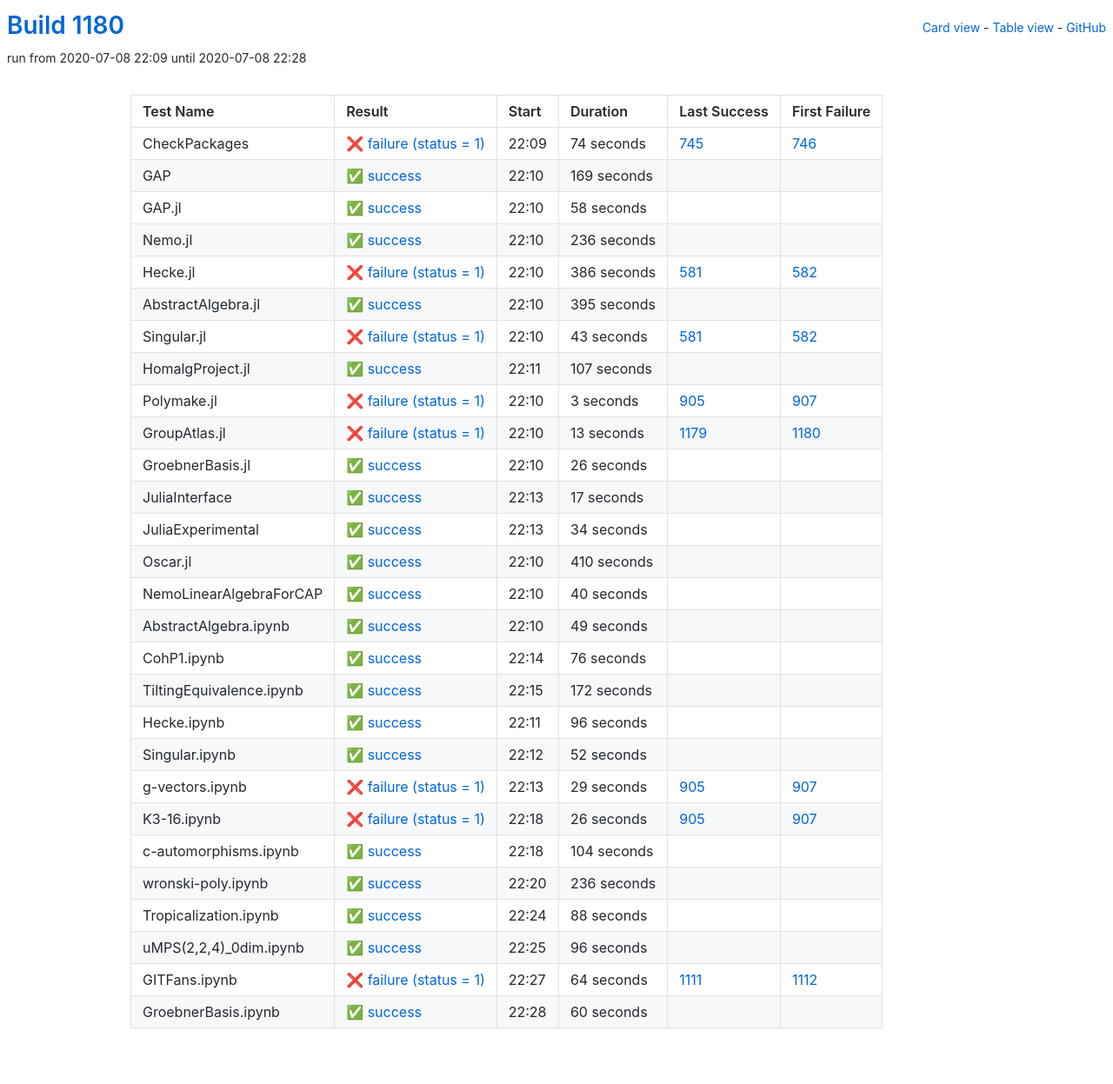
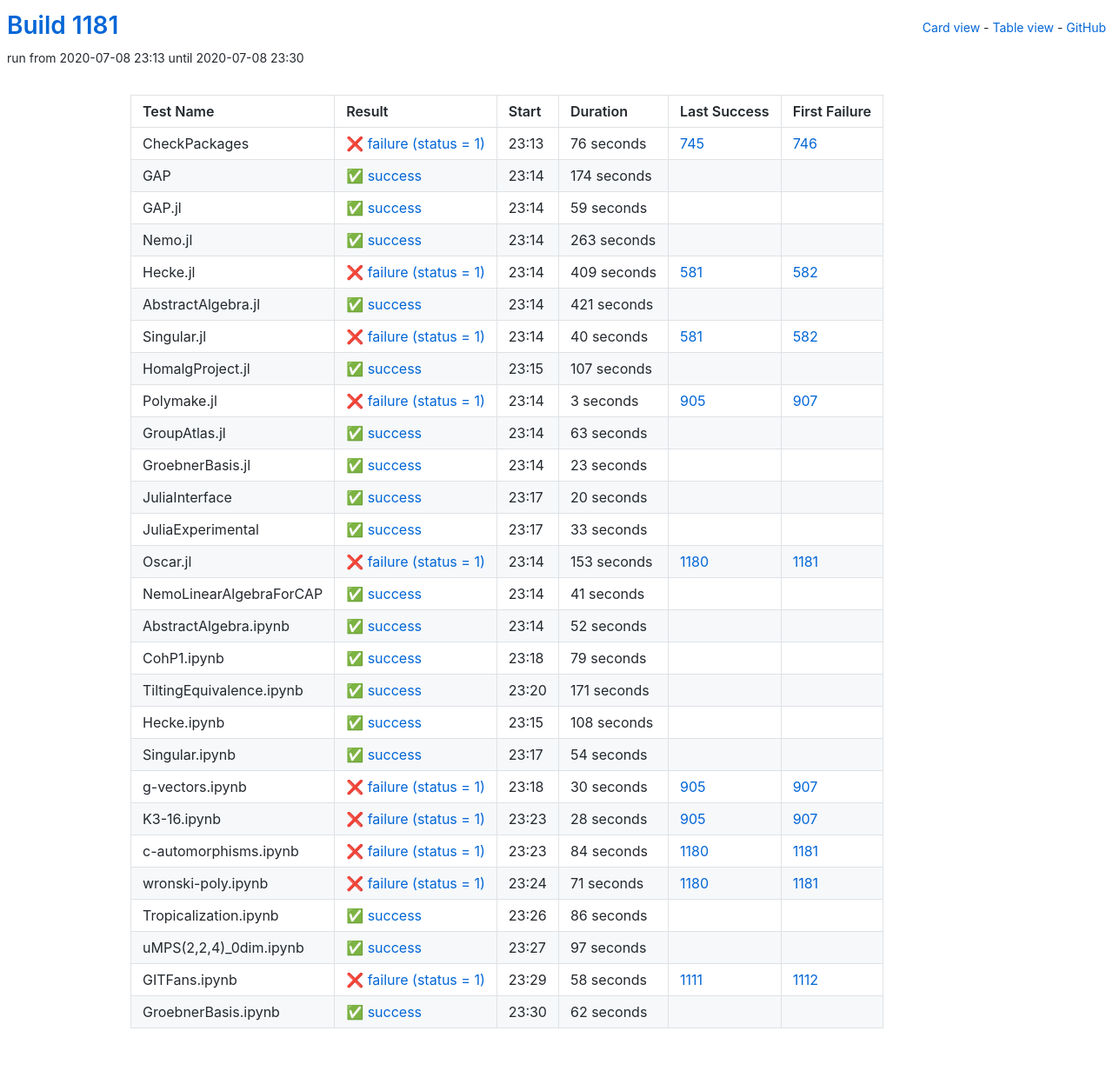
Before and after one commit to oscar-system/oscar-ci-status-1.4, a Jekyll site: the page built from table.html, in a window 1280 px wide. Shown: the whole page at 87% size. Built offline with Jekyll 4.4.1, drawn with Linux system fonts in a browser that asks for light colours.

Commit message:
Build #1181

```diff
--- a/_data/ci.yml
+++ b/_data/ci.yml
@@ -1,6 +1,6 @@
 ---
-build: 1180
-build_url: https://oscarci.mathematik.uni-kl.de/job/oscar-julia-1.4/1180/
+build: 1181
+build_url: https://oscarci.mathematik.uni-kl.de/job/oscar-julia-1.4/1181/
 job: oscar-julia-1.4
 organization: oscar-system
 repo: oscar-ci-status-1.4
@@ -8,92 +8,92 @@ repourl: https://github.com/oscar-system/oscar-ci-status-1.4
 tests:
 - name: CheckPackages
   id: checkpackages
-  log: https://oscarci.mathematik.uni-kl.de/job/oscar-julia-1.4/1180/artifact/logs/build-1180/CheckPackages.log
-  start: 2020-07-08 22:09
+  log: https://oscarci.mathematik.uni-kl.de/job/oscar-julia-1.4/1181/artifact/logs/build-1181/CheckPackages.log
+  start: 2020-07-08 23:13
   success: false
   exitcode: 1
   status: failure
-  duration: 74
+  duration: 76
   last_success: 745
   last_success_url: https://oscarci.mathematik.uni-kl.de/job/oscar-julia-1.4/745/
   first_failure: 746
   first_failure_url: https://oscarci.mathematik.uni-kl.de/job/oscar-julia-1.4/746/
 - name: GAP
   id: gap
-  log: https://oscarci.mathematik.uni-kl.de/job/oscar-julia-1.4/1180/artifact/logs/build-1180/GAP.log
-  start: 2020-07-08 22:10
+  log: https://oscarci.mathematik.uni-kl.de/job/oscar-julia-1.4/1181/artifact/logs/build-1181/GAP.log
+  start: 2020-07-08 23:14
   success: true
   exitcode: 0
   status: success
-  duration: 169
+  duration: 174
   last_success: false
   last_success_url:
   first_failure: false
   first_failure_url:
 - name: GAP.jl
   id: gap-jl
-  log: https://oscarci.mathematik.uni-kl.de/job/oscar-julia-1.4/1180/artifact/logs/build-1180/GAP.jl.log
-  start: 2020-07-08 22:10
+  log: https://oscarci.mathematik.uni-kl.de/job/oscar-julia-1.4/1181/artifact/logs/build-1181/GAP.jl.log
+  start: 2020-07-08 23:14
   success: true
   exitcode: 0
   status: success
-  duration: 58
+  duration: 59
   last_success: false
   last_success_url:
   first_failure: false
   first_failure_url:
 - name: Nemo.jl
   id: nemo-jl
-  log: https://oscarci.mathematik.uni-kl.de/job/oscar-julia-1.4/1180/artifact/logs/build-1180/Nemo.jl.log
-  start: 2020-07-08 22:10
+  log: https://oscarci.mathematik.uni-kl.de/job/oscar-julia-1.4/1181/artifact/logs/build-1181/Nemo.jl.log
+  start: 2020-07-08 23:14
   success: true
   exitcode: 0
   status: success
-  duration: 236
+  duration: 263
   last_success: false
   last_success_url:
   first_failure: false
   first_failure_url:
 - name: Hecke.jl
   id: hecke-jl
-  log: https://oscarci.mathematik.uni-kl.de/job/oscar-julia-1.4/1180/artifact/logs/build-1180/Hecke.jl.log
-  start: 2020-07-08 22:10
+  log: https://oscarci.mathematik.uni-kl.de/job/oscar-julia-1.4/1181/artifact/logs/build-1181/Hecke.jl.log
+  start: 2020-07-08 23:14
   success: false
   exitcode: 1
   status: failure
-  duration: 386
+  duration: 409
   last_success: 581
   last_success_url: https://oscarci.mathematik.uni-kl.de/job/oscar-julia-1.4/581/
   first_failure: 582
   first_failure_url: https://oscarci.mathematik.uni-kl.de/job/oscar-julia-1.4/582/
 - name: AbstractAlgebra.jl
   id: abstractalgebra-jl
-  log: https://oscarci.mathematik.uni-kl.de/job/oscar-julia-1.4/1180/artifact/logs/build-1180/AbstractAlgebra.jl.log
-  start: 2020-07-08 22:10
+  log: https://oscarci.mathematik.uni-kl.de/job/oscar-julia-1.4/1181/artifact/logs/build-1181/AbstractAlgebra.jl.log
+  start: 2020-07-08 23:14
   success: true
   exitcode: 0
   status: success
-  duration: 395
+  duration: 421
   last_success: false
   last_success_url:
   first_failure: false
   first_failure_url:
 - name: Singular.jl
   id: singular-jl
-  log: https://oscarci.mathematik.uni-kl.de/job/oscar-julia-1.4/1180/artifact/logs/build-1180/Singular.jl.log
-  start: 2020-07-08 22:10
+  log: https://oscarci.mathematik.uni-kl.de/job/oscar-julia-1.4/1181/artifact/logs/build-1181/Singular.jl.log
+  start: 2020-07-08 23:14
   success: false
   exitcode: 1
   status: failure
-  duration: 43
+  duration: 40
   last_success: 581
   last_success_url: https://oscarci.mathematik.uni-kl.de/job/oscar-julia-1.4/581/
   first_failure: 582
   first_failure_url: https://oscarci.mathematik.uni-kl.de/job/oscar-julia-1.4/582/
 - name: HomalgProject.jl
   id: homalgproject-jl
-  log: https://oscarci.mathematik.uni-kl.de/job/oscar-julia-1.4/1180/artifact/logs/build-1180/HomalgProject.jl.log
-  start: 2020-07-08 22:11
+  log: https://oscarci.mathematik.uni-kl.de/job/oscar-julia-1.4/1181/artifact/logs/build-1181/HomalgProject.jl.log
+  start: 2020-07-08 23:15
   success: true
   exitcode: 0
   status: success
@@ -104,8 +104,8 @@ tests:
   first_failure_url:
 - name: Polymake.jl
   id: polymake-jl
-  log: https://oscarci.mathematik.uni-kl.de/job/oscar-julia-1.4/1180/artifact/logs/build-1180/Polymake.jl.log
-  start: 2020-07-08 22:10
+  log: https://oscarci.mathematik.uni-kl.de/job/oscar-julia-1.4/1181/artifact/logs/build-1181/Polymake.jl.log
+  start: 2020-07-08 23:14
   success: false
   exitcode: 1
   status: failure
@@ -116,128 +116,80 @@ tests:
   first_failure_url: https://oscarci.mathematik.uni-kl.de/job/oscar-julia-1.4/907/
 - name: GroupAtlas.jl
   id: groupatlas-jl
-  log: https://oscarci.mathematik.uni-kl.de/job/oscar-julia-1.4/1180/artifact/logs/build-1180/GroupAtlas.jl.log
-  start: 2020-07-08 22:10
-  success: false
-  exitcode: 1
-  status: failure
-  duration: 13
-  last_success: 1179
-  last_success_url: https://oscarci.mathematik.uni-kl.de/job/oscar-julia-1.4/1179/
-  first_failure: 1180
-  first_failure_url: https://oscarci.mathematik.uni-kl.de/job/oscar-julia-1.4/1180/
-- name: GroebnerBasis.jl
-  id: groebnerbasis-jl
-  log: https://oscarci.mathematik.uni-kl.de/job/oscar-julia-1.4/1180/artifact/logs/build-1180/GroebnerBasis.jl.log
-  start: 2020-07-08 22:10
+  log: https://oscarci.mathematik.uni-kl.de/job/oscar-julia-1.4/1181/artifact/logs/build-1181/GroupAtlas.jl.log
+  start: 2020-07-08 23:14
   success: true
   exitcode: 0
   status: success
-  duration: 26
+  duration: 63
+  last_success: false
+  last_success_url:
+  first_failure: false
+  first_failure_url:
+- name: GroebnerBasis.jl
+  id: groebnerbasis-jl
+  log: https://oscarci.mathematik.uni-kl.de/job/oscar-julia-1.4/1181/artifact/logs/build-1181/GroebnerBasis.jl.log
+  start: 2020-07-08 23:14
+  success: true
+  exitcode: 0
+  status: success
+  duration: 23
   last_success: false
   last_success_url:
   first_failure: false
   first_failure_url:
 - name: JuliaInterface
   id: juliainterface
-  log: https://oscarci.mathematik.uni-kl.de/job/oscar-julia-1.4/1180/artifact/logs/build-1180/JuliaInterface.log
-  start: 2020-07-08 22:13
+  log: https://oscarci.mathematik.uni-kl.de/job/oscar-julia-1.4/1181/artifact/logs/build-1181/JuliaInterface.log
+  start: 2020-07-08 23:17
   success: true
   exitcode: 0
   status: success
-  duration: 17
+  duration: 20
   last_success: false
   last_success_url:
   first_failure: false
   first_failure_url:
 - name: JuliaExperimental
   id: juliaexperimental
-  log: https://oscarci.mathematik.uni-kl.de/job/oscar-julia-1.4/1180/artifact/logs/build-1180/JuliaExperimental.log
-  start: 2020-07-08 22:13
+  log: https://oscarci.mathematik.uni-kl.de/job/oscar-julia-1.4/1181/artifact/logs/build-1181/JuliaExperimental.log
+  start: 2020-07-08 23:17
   success: true
   exitcode: 0
   status: success
-  duration: 34
+  duration: 33
   last_success: false
   last_success_url:
   first_failure: false
   first_failure_url:
 - name: Oscar.jl
   id: oscar-jl
-  log: https://oscarci.mathematik.uni-kl.de/job/oscar-julia-1.4/1180/artifact/logs/build-1180/Oscar.jl.log
-  start: 2020-07-08 22:10
+  log: https://oscarci.mathematik.uni-kl.de/job/oscar-julia-1.4/1181/artifact/logs/build-1181/Oscar.jl.log
+  start: 2020-07-08 23:14
+  success: false
+  exitcode: 1
+  status: failure
+  duration: 153
+  last_success: 1180
+  last_success_url: https://oscarci.mathematik.uni-kl.de/job/oscar-julia-1.4/1180/
+  first_failure: 1181
+  first_failure_url: https://oscarci.mathematik.uni-kl.de/job/oscar-julia-1.4/1181/
+- name: NemoLinearAlgebraForCAP
+  id: nemolinearalgebraforcap
+  log: https://oscarci.mathematik.uni-kl.de/job/oscar-julia-1.4/1181/artifact/logs/build-1181/NemoLinearAlgebraForCAP.log
+  start: 2020-07-08 23:14
   success: true
   exitcode: 0
   status: success
-  duration: 410
-  last_success: false
-  last_success_url:
-  first_failure: false
-  first_failure_url:
-- name: NemoLinearAlgebraForCAP
-  id: nemolinearalgebraforcap
-  log: https://oscarci.mathematik.uni-kl.de/job/oscar-julia-1.4/1180/artifact/logs/build-1180/NemoLinearAlgebraForCAP.log
-  start: 2020-07-08 22:10
-  success: true
-  exitcode: 0
-  status: success
-  duration: 40
+  duration: 41
   last_success: false
   last_success_url:
   first_failure: false
   first_failure_url:
 - name: AbstractAlgebra.ipynb
   id: abstractalgebra-ipynb
-  log: https://oscarci.mathematik.uni-kl.de/job/oscar-julia-1.4/1180/artifact/logs/build-1180/AbstractAlgebra.ipynb.log
-  start: 2020-07-08 22:10
-  success: true
-  exitcode: 0
-  status: success
-  duration: 49
-  last_success: false
-  last_success_url:
-  first_failure: false
-  first_failure_url:
-- name: CohP1.ipynb
-  id: cohp1-ipynb
-  log: https://oscarci.mathematik.uni-kl.de/job/oscar-julia-1.4/1180/artifact/logs/build-1180/CohP1.ipynb.log
-  start: 2020-07-08 22:14
-  success: true
-  exitcode: 0
-  status: success
-  duration: 76
-  last_success: false
-  last_success_url:
-  first_failure: false
-  first_failure_url:
-- name: TiltingEquivalence.ipynb
-  id: tiltingequivalence-ipynb
-  log: https://oscarci.mathematik.uni-kl.de/job/oscar-julia-1.4/1180/artifact/logs/build-1180/TiltingEquivalence.ipynb.log
-  start: 2020-07-08 22:15
-  success: true
-  exitcode: 0
-  status: success
-  duration: 172
-  last_success: false
-  last_success_url:
-  first_failure: false
-  first_failure_url:
-- name: Hecke.ipynb
-  id: hecke-ipynb
-  log: https://oscarci.mathematik.uni-kl.de/job/oscar-julia-1.4/1180/artifact/logs/build-1180/Hecke.ipynb.log
-  start: 2020-07-08 22:11
-  success: true
-  exitcode: 0
-  status: success
-  duration: 96
-  last_success: false
-  last_success_url:
-  first_failure: false
-  first_failure_url:
-- name: Singular.ipynb
-  id: singular-ipynb
-  log: https://oscarci.mathematik.uni-kl.de/job/oscar-julia-1.4/1180/artifact/logs/build-1180/Singular.ipynb.log
-  start: 2020-07-08 22:12
+  log: https://oscarci.mathematik.uni-kl.de/job/oscar-julia-1.4/1181/artifact/logs/build-1181/AbstractAlgebra.ipynb.log
+  start: 2020-07-08 23:14
   success: true
   exitcode: 0
   status: success
@@ -246,98 +198,146 @@ tests:
   last_success_url:
   first_failure: false
   first_failure_url:
+- name: CohP1.ipynb
+  id: cohp1-ipynb
+  log: https://oscarci.mathematik.uni-kl.de/job/oscar-julia-1.4/1181/artifact/logs/build-1181/CohP1.ipynb.log
+  start: 2020-07-08 23:18
+  success: true
+  exitcode: 0
+  status: success
+  duration: 79
+  last_success: false
+  last_success_url:
+  first_failure: false
+  first_failure_url:
+- name: TiltingEquivalence.ipynb
+  id: tiltingequivalence-ipynb
+  log: https://oscarci.mathematik.uni-kl.de/job/oscar-julia-1.4/1181/artifact/logs/build-1181/TiltingEquivalence.ipynb.log
+  start: 2020-07-08 23:20
+  success: true
+  exitcode: 0
+  status: success
+  duration: 171
+  last_success: false
+  last_success_url:
+  first_failure: false
+  first_failure_url:
+- name: Hecke.ipynb
+  id: hecke-ipynb
+  log: https://oscarci.mathematik.uni-kl.de/job/oscar-julia-1.4/1181/artifact/logs/build-1181/Hecke.ipynb.log
+  start: 2020-07-08 23:15
+  success: true
+  exitcode: 0
+  status: success
+  duration: 108
+  last_success: false
+  last_success_url:
+  first_failure: false
+  first_failure_url:
+- name: Singular.ipynb
+  id: singular-ipynb
+  log: https://oscarci.mathematik.uni-kl.de/job/oscar-julia-1.4/1181/artifact/logs/build-1181/Singular.ipynb.log
+  start: 2020-07-08 23:17
+  success: true
+  exitcode: 0
+  status: success
+  duration: 54
+  last_success: false
+  last_success_url:
+  first_failure: false
+  first_failure_url:
 - name: g-vectors.ipynb
   id: g-vectors-ipynb
-  log: https://oscarci.mathematik.uni-kl.de/job/oscar-julia-1.4/1180/artifact/logs/build-1180/g-vectors.ipynb.log
-  start: 2020-07-08 22:13
+  log: https://oscarci.mathematik.uni-kl.de/job/oscar-julia-1.4/1181/artifact/logs/build-1181/g-vectors.ipynb.log
+  start: 2020-07-08 23:18
   success: false
   exitcode: 1
   status: failure
-  duration: 29
+  duration: 30
   last_success: 905
   last_success_url: https://oscarci.mathematik.uni-kl.de/job/oscar-julia-1.4/905/
   first_failure: 907
   first_failure_url: https://oscarci.mathematik.uni-kl.de/job/oscar-julia-1.4/907/
 - name: K3-16.ipynb
   id: k3-16-ipynb
-  log: https://oscarci.mathematik.uni-kl.de/job/oscar-julia-1.4/1180/artifact/logs/build-1180/K3-16.ipynb.log
-  start: 2020-07-08 22:18
+  log: https://oscarci.mathematik.uni-kl.de/job/oscar-julia-1.4/1181/artifact/logs/build-1181/K3-16.ipynb.log
+  start: 2020-07-08 23:23
   success: false
   exitcode: 1
   status: failure
-  duration: 26
+  duration: 28
   last_success: 905
   last_success_url: https://oscarci.mathematik.uni-kl.de/job/oscar-julia-1.4/905/
   first_failure: 907
   first_failure_url: https://oscarci.mathematik.uni-kl.de/job/oscar-julia-1.4/907/
 - name: c-automorphisms.ipynb
   id: c-automorphisms-ipynb
-  log: https://oscarci.mathematik.uni-kl.de/job/oscar-julia-1.4/1180/artifact/logs/build-1180/c-automorphisms.ipynb.log
-  start: 2020-07-08 22:18
+  log: https://oscarci.mathematik.uni-kl.de/job/oscar-julia-1.4/1181/artifact/logs/build-1181/c-automorphisms.ipynb.log
+  start: 2020-07-08 23:23
+  success: false
+  exitcode: 1
+  status: failure
+  duration: 84
+  last_success: 1180
+  last_success_url: https://oscarci.mathematik.uni-kl.de/job/oscar-julia-1.4/1180/
+  first_failure: 1181
+  first_failure_url: https://oscarci.mathematik.uni-kl.de/job/oscar-julia-1.4/1181/
+- name: wronski-poly.ipynb
+  id: wronski-poly-ipynb
+  log: https://oscarci.mathematik.uni-kl.de/job/oscar-julia-1.4/1181/artifact/logs/build-1181/wronski-poly.ipynb.log
+  start: 2020-07-08 23:24
+  success: false
+  exitcode: 1
+  status: failure
+  duration: 71
+  last_success: 1180
+  last_success_url: https://oscarci.mathematik.uni-kl.de/job/oscar-julia-1.4/1180/
+  first_failure: 1181
+  first_failure_url: https://oscarci.mathematik.uni-kl.de/job/oscar-julia-1.4/1181/
+- name: Tropicalization.ipynb
+  id: tropicalization-ipynb
+  log: https://oscarci.mathematik.uni-kl.de/job/oscar-julia-1.4/1181/artifact/logs/build-1181/Tropicalization.ipynb.log
+  start: 2020-07-08 23:26
   success: true
   exitcode: 0
   status: success
-  duration: 104
-  last_success: false
-  last_success_url:
-  first_failure: false
-  first_failure_url:
-- name: wronski-poly.ipynb
-  id: wronski-poly-ipynb
-  log: https://oscarci.mathematik.uni-kl.de/job/oscar-julia-1.4/1180/artifact/logs/build-1180/wronski-poly.ipynb.log
-  start: 2020-07-08 22:20
-  success: true
-  exitcode: 0
-  status: success
-  duration: 236
-  last_success: false
-  last_success_url:
-  first_failure: false
-  first_failure_url:
-- name: Tropicalization.ipynb
-  id: tropicalization-ipynb
-  log: https://oscarci.mathematik.uni-kl.de/job/oscar-julia-1.4/1180/artifact/logs/build-1180/Tropicalization.ipynb.log
-  start: 2020-07-08 22:24
-  success: true
-  exitcode: 0
-  status: success
-  duration: 88
+  duration: 86
   last_success: false
   last_success_url:
   first_failure: false
   first_failure_url:
 - name: uMPS(2,2,4)_0dim.ipynb
   id: umps-2-2-4-0dim-ipynb
-  log: https://oscarci.mathematik.uni-kl.de/job/oscar-julia-1.4/1180/artifact/logs/build-1180/uMPS-2-2-4-_0dim.ipynb.log
-  start: 2020-07-08 22:25
+  log: https://oscarci.mathematik.uni-kl.de/job/oscar-julia-1.4/1181/artifact/logs/build-1181/uMPS-2-2-4-_0dim.ipynb.log
+  start: 2020-07-08 23:27
   success: true
   exitcode: 0
   status: success
-  duration: 96
+  duration: 97
   last_success: false
   last_success_url:
   first_failure: false
   first_failure_url:
 - name: GITFans.ipynb
   id: gitfans-ipynb
-  log: https://oscarci.mathematik.uni-kl.de/job/oscar-julia-1.4/1180/artifact/logs/build-1180/GITFans.ipynb.log
-  start: 2020-07-08 22:27
+  log: https://oscarci.mathematik.uni-kl.de/job/oscar-julia-1.4/1181/artifact/logs/build-1181/GITFans.ipynb.log
+  start: 2020-07-08 23:29
   success: false
   exitcode: 1
   status: failure
-  duration: 64
+  duration: 58
   last_success: 1111
   last_success_url: https://oscarci.mathematik.uni-kl.de/job/oscar-julia-1.4/1111/
   first_failure: 1112
   first_failure_url: https://oscarci.mathematik.uni-kl.de/job/oscar-julia-1.4/1112/
 - name: GroebnerBasis.ipynb
   id: groebnerbasis-ipynb
-  log: https://oscarci.mathematik.uni-kl.de/job/oscar-julia-1.4/1180/artifact/logs/build-1180/GroebnerBasis.ipynb.log
-  start: 2020-07-08 22:28
+  log: https://oscarci.mathematik.uni-kl.de/job/oscar-julia-1.4/1181/artifact/logs/build-1181/GroebnerBasis.ipynb.log
+  start: 2020-07-08 23:30
   success: true
   exitcode: 0
   status: success
-  duration: 60
+  duration: 62
   last_success: false
   last_success_url:
   first_failure: false
```
Also changed, not shown: README.md.
